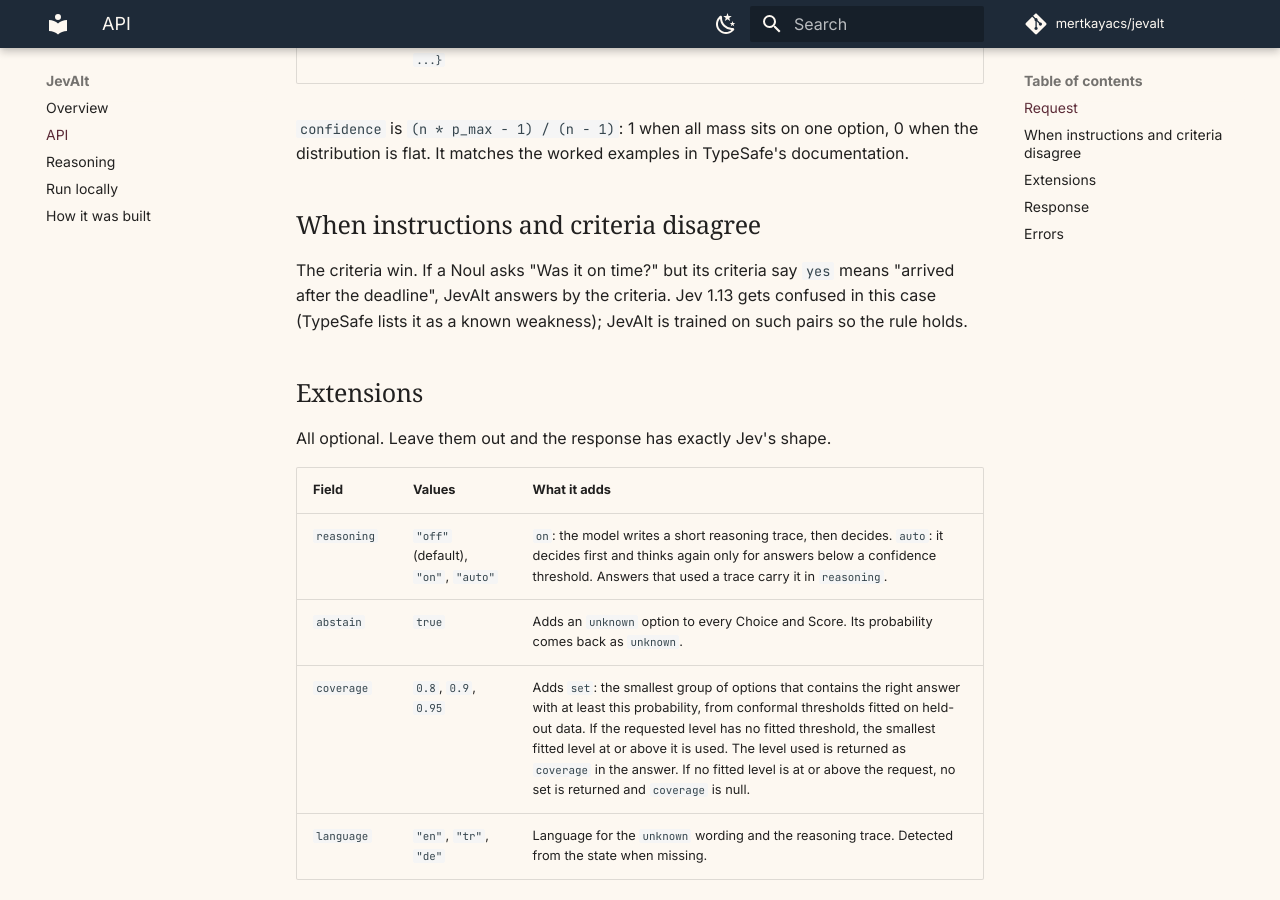
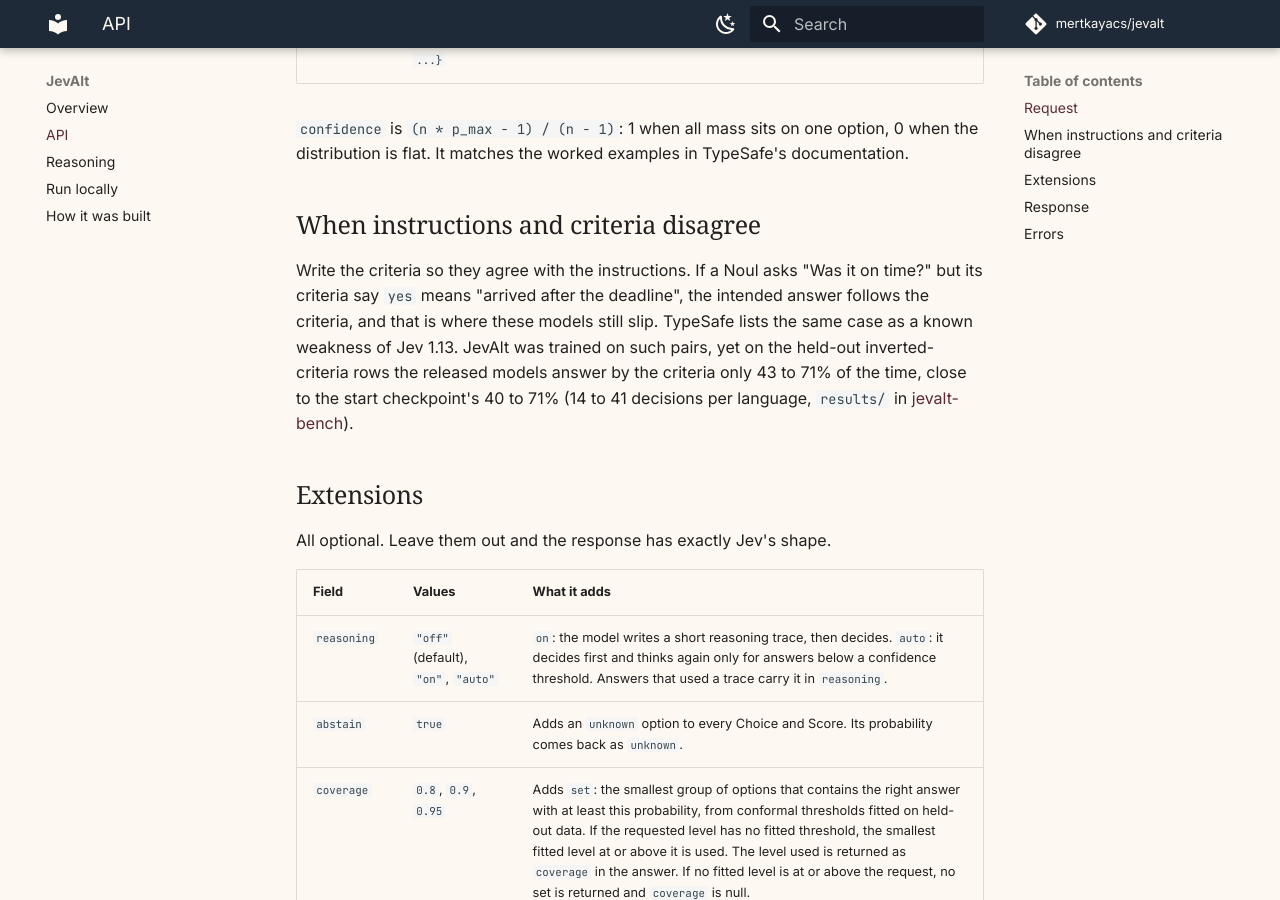
Before and after one commit to mertkayacs/jevalt, an MkDocs documentation site: the page built from docs/api.md, in a window 1280 px wide and 900 px high, scrolled down 1084 px. Built offline with MkDocs 1.6.1 and Material for MkDocs 9.7.7, drawn with Linux system fonts in a browser that asks for light colours; comment, search, counter and statistics services are not loaded.

Commit message:
docs: criteria vs instructions, measured on the inverted-criteria test rows

```diff
--- a/docs/api.md
+++ b/docs/api.md
@@ -38,7 +38,7 @@
 
 ## When instructions and criteria disagree
 
-The criteria win. If a Noul asks "Was it on time?" but its criteria say `yes` means "arrived after the deadline", JevAlt answers by the criteria. Jev 1.13 gets confused in this case (TypeSafe lists it as a known weakness); JevAlt is trained on such pairs so the rule holds.
+Write the criteria so they agree with the instructions. If a Noul asks "Was it on time?" but its criteria say `yes` means "arrived after the deadline", the intended answer follows the criteria, and that is where these models still slip. TypeSafe lists the same case as a known weakness of Jev 1.13. JevAlt was trained on such pairs, yet on the held-out inverted-criteria rows the released models answer by the criteria only 43 to 71% of the time, close to the start checkpoint's 40 to 71% (14 to 41 decisions per language, `results/` in [jevalt-bench](https://huggingface.co/datasets/mertkayacs/jevalt-bench)).
 
 ## Extensions
 
```
